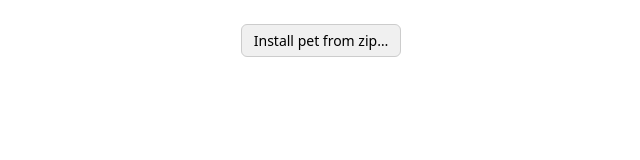
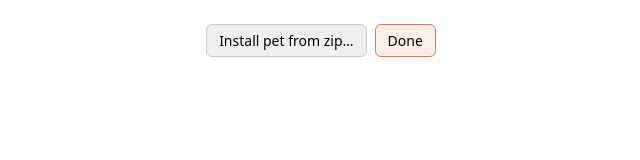
Before and after one commit to MauricioCallahan/ClaudePet, a website with bundled scripts: page src/renderer/picker.html in a window 1280 px wide. Shown: the whole page, without its empty margins (319-959 px from the left). Built offline with nearby package versions, Linux system fonts and the light colour scheme.

Commit message:
M2.5-5: add a Done button that closes the picker
Also in CLAUDE.md: all review fixes of a bullet go in one commit.

Co-Authored-By: Claude Sonnet 5.5 <noreply@anthropic.com>

```diff
--- a/src/renderer/picker.css
+++ b/src/renderer/picker.css
@@ -1,7 +1,9 @@
 html, body { margin: 0; font: 14px system-ui, sans-serif; background: #fff; color: #222; }
-footer { padding: 0 12px 12px; text-align: center; }
+footer { display: flex; justify-content: center; gap: 8px; padding: 0 12px 12px; }
 footer button { padding: 6px 12px; border: 1px solid #ccc; border-radius: 6px; background: #f0f0f0; font: inherit; cursor: pointer; }
 footer button:hover { background: #e4e4e4; }
+footer #done { border-color: #d97757; background: #fbeee8; }
+footer #done:hover { background: #f6dccf; }
 footer button:focus-visible { outline: 2px solid #4a7fd6; outline-offset: 2px; }
 #pets { display: grid; grid-template-columns: repeat(auto-fill, 120px); gap: 8px; padding: 12px; justify-content: center; }
 .pet { display: flex; flex-direction: column; align-items: center; gap: 4px; padding: 8px 4px; border: 2px solid transparent; border-radius: 8px; background: #f0f0f0; font: inherit; cursor: pointer; }
--- a/src/renderer/picker.html
+++ b/src/renderer/picker.html
@@ -8,7 +8,8 @@
   </head>
   <body>
     <main id="pets" aria-label="Pets"></main>
-    <footer><button id="install" type="button">Install pet from zip…</button></footer>
+    <footer><button id="install" type="button">Install pet from zip…</button>
+      <button id="done" type="button">Done</button></footer>
     <script type="module" src="picker.js"></script>
   </body>
 </html>
--- a/src/renderer/picker.ts
+++ b/src/renderer/picker.ts
@@ -36,5 +36,6 @@ async function render(): Promise<void> {
 }
 
 document.getElementById('install')!.addEventListener('click', () => picker.install());
+document.getElementById('done')!.addEventListener('click', () => window.close()); // choosing and installing already saved the pet
 picker.onChanged(() => void render());
 void render();
```
Also changed, not shown: e2e/pets.spec.ts (+8 -0 lines), .claude/CLAUDE.md.
